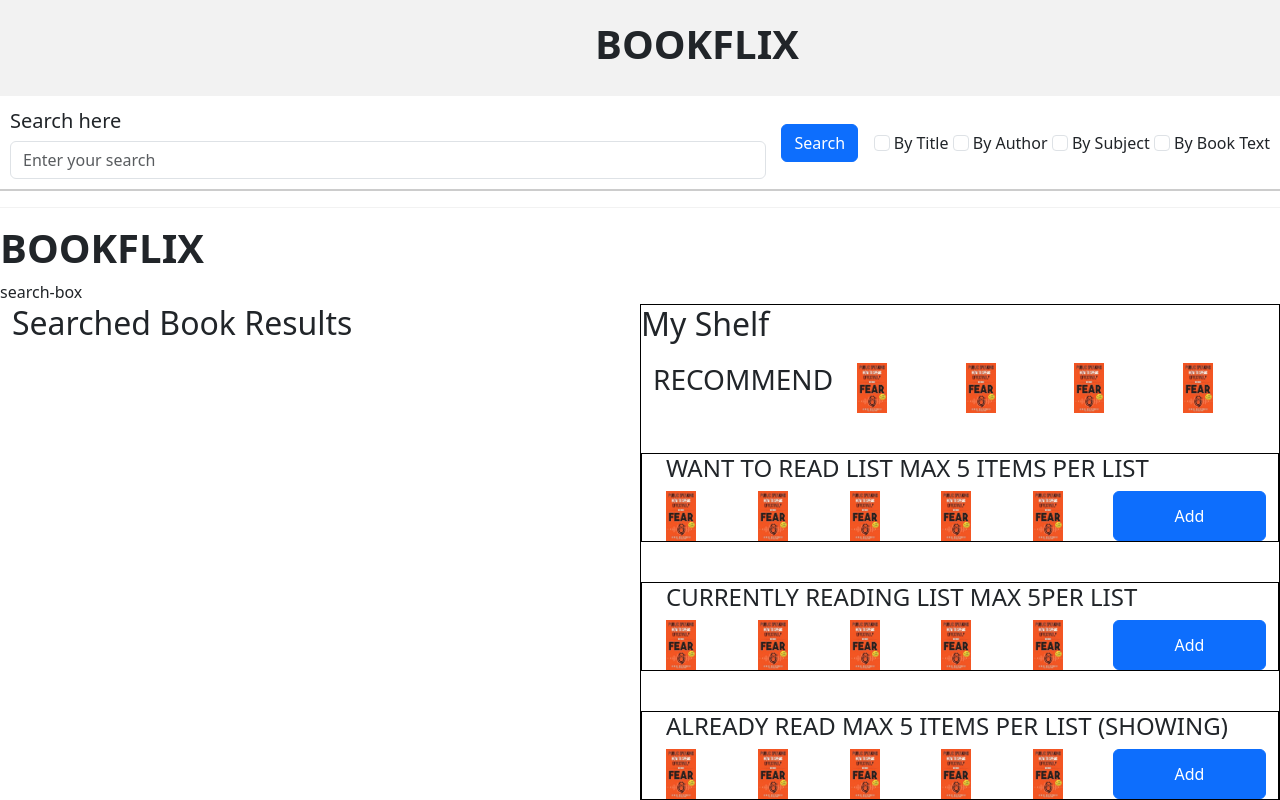
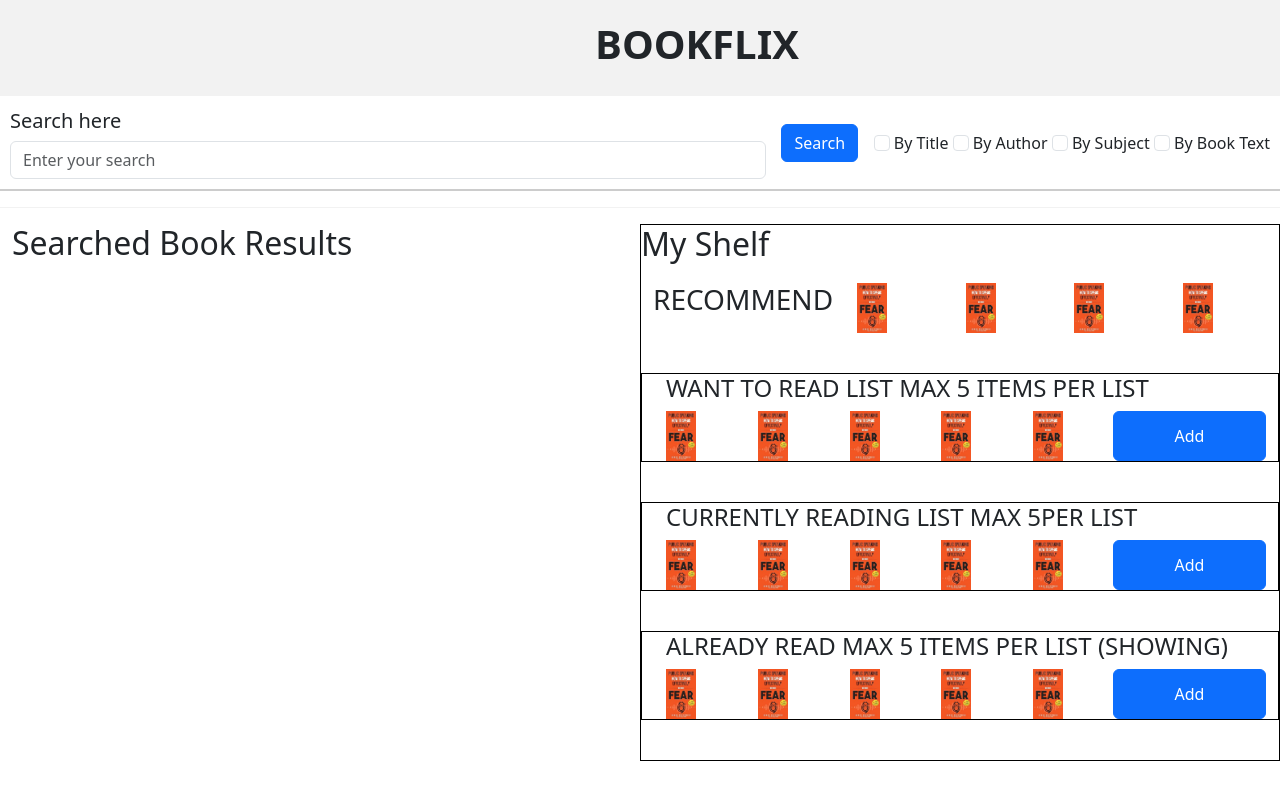
Before and after one commit to borregadev/bookflix, a plain HTML site: page index.html in a window 1280 px wide. Drawn offline with nearby package versions, Linux system fonts and the light colour scheme.

Commit message:
removed Header

```diff
--- a/index.html
+++ b/index.html
@@ -48,14 +48,7 @@
 
     <!-- Thin Grey Line -->
     <hr>
-
-    <header class="header">
-        <h1>Bookflix</h1>
-        <nav>
-         search-box
-        </nav>
-    </header>
-    <div id="results" class="hide">
+     <div id="results" class="hide">
         <div class="container-fluid search-box" style= "float: left;">
             <h2>Searched Book Results</h2>
         </div>
```
